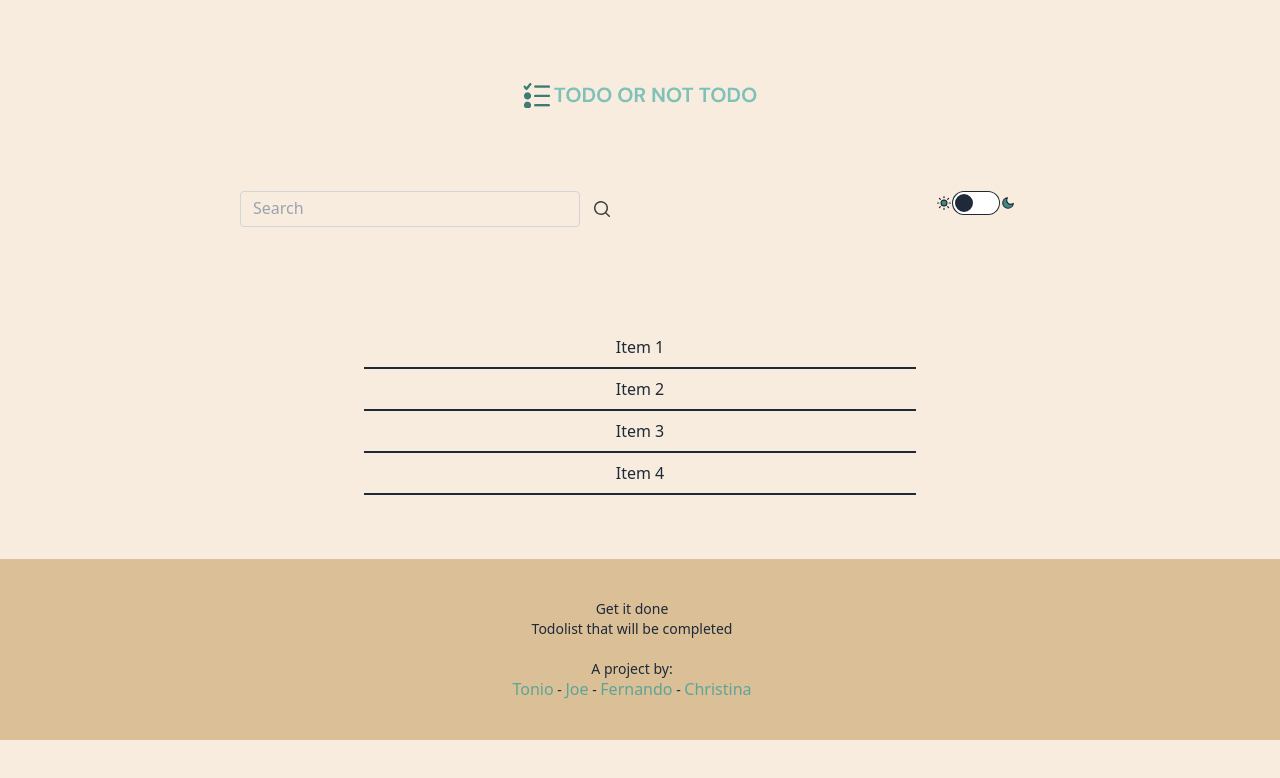
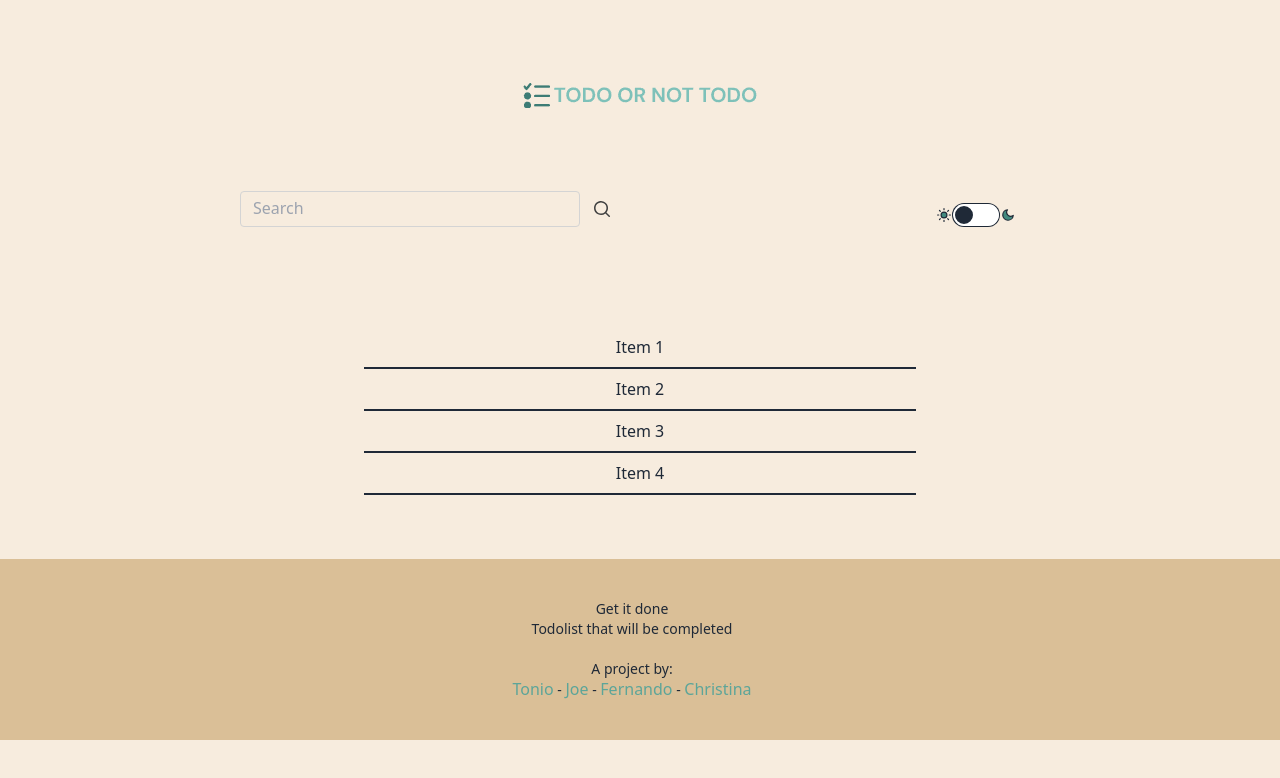
Before and after one commit to Bepixeled/todo-react, a React (Vite) app: page / in a window 1280 px wide. Shown: the top 778 px of the page. Built offline with nearby package versions, Linux system fonts and the light colour scheme.

Commit message:
anpassung suche und toggle dark light

```diff
--- a/src/App.jsx
+++ b/src/App.jsx
@@ -9,7 +9,7 @@ function App() {
   return (
     <><div>
       <div className="flex justify-center"><img src="src/todo-or-not-todo.png" alt="Todo Or Not Todo" /></div>
-      <div className="flex flex-col md:flex-row md:justify-around max-w-[1280px] px-24 mx-auto">
+      <div className="flex flex-col-reverse items-center md:flex-row md:justify-around max-w-[1280px] px-24 mx-auto">
 
         <Search />
         <DarkLight />
--- a/src/components/Search.jsx
+++ b/src/components/Search.jsx
@@ -5,10 +5,10 @@ import todoItems from './TodoList'
 const Search = () => {
     return (
         <div className="mb-3 xl:w-96">
-            <div className="relative mb-4 flex w-full flex-wrap items-stretch">
+            <div className="relative mb-4 flex w-full  items-stretch">
                 <input
                     type="search"
-                    className="relative m-0 block flex-auto rounded border border-solid border-neutral-300 bg-transparent bg-clip-padding px-3 py-[0.25rem] text-base font-normal leading-[1.6] text-neutral-700 outline-none transition duration-200 ease-in-out focus:z-[3] focus:border-primary focus:text-neutral-700 focus:shadow-[inset_0_0_0_1px_rgb(59,113,202)] focus:outline-none dark:border-neutral-600 dark:text-neutral-200 dark:placeholder:text-neutral-200 dark:focus:border-primary"
+                    className="relative m-0 block flex-auto rounded border border-solid border-neutral-300 bg-transparent bg-clip-padding px-3 py-[0.25rem] text-base font-normal leading-[1.6] text-neutral-700 outline-none transition duration-200 ease-in-out focus:z-[3] focus:border-primary focus:text-neutral-700 focus:shadow-[inset_0_0_0_1px_rgb(59,113,202)] focus:outline-none dark:border-neutral-600 dark:text-neutral-200 dark:placeholder:text-neutral-200 dark:focus:border-primary "
                     placeholder="Search"
                     aria-label="Search"
                     aria-describedby="button-addon2" />
--- a/src/components/Toggle.jsx
+++ b/src/components/Toggle.jsx
@@ -20,7 +20,7 @@ const DarkLight = () => {
     return (
 
         <div className="flex" onClick={handleClick}>
-            <div className="flex-initial w-32 font-bold underline decoration-sky-500 text-black dark:text-yellow-300">
+            <div className="flex-initial w-32 font-bold underline decoration-sky-500 text-black dark:text-yellow-300 mb-4">
                 <label className="cursor-pointer grid place-items-center">
                     <input
                         type="checkbox"
```
